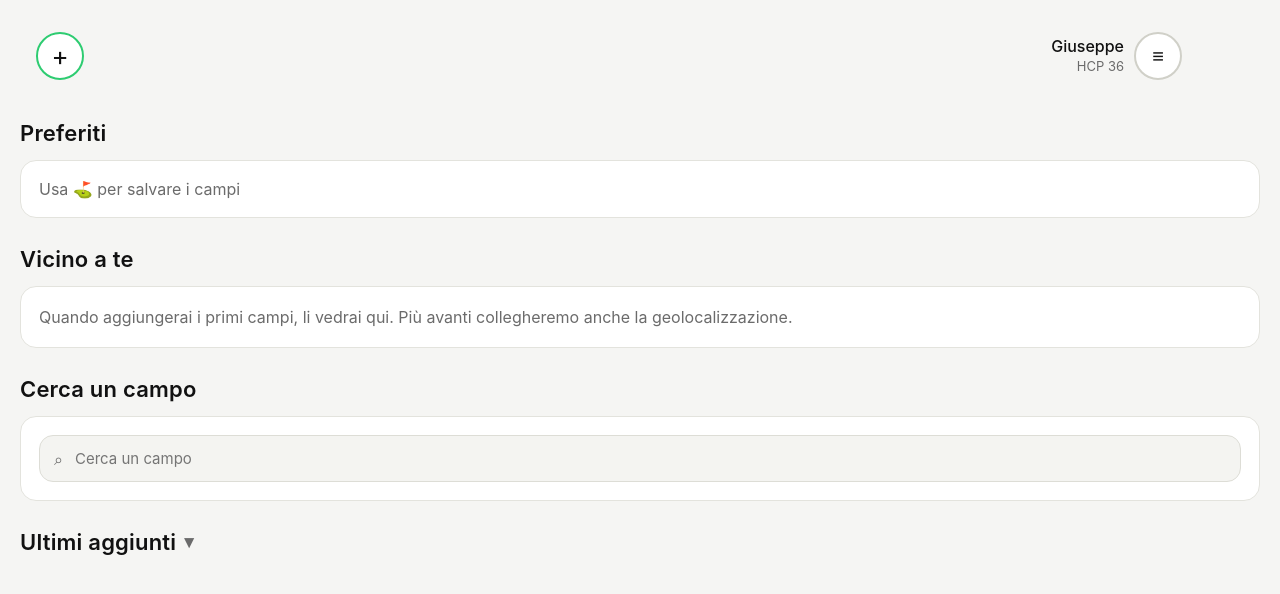
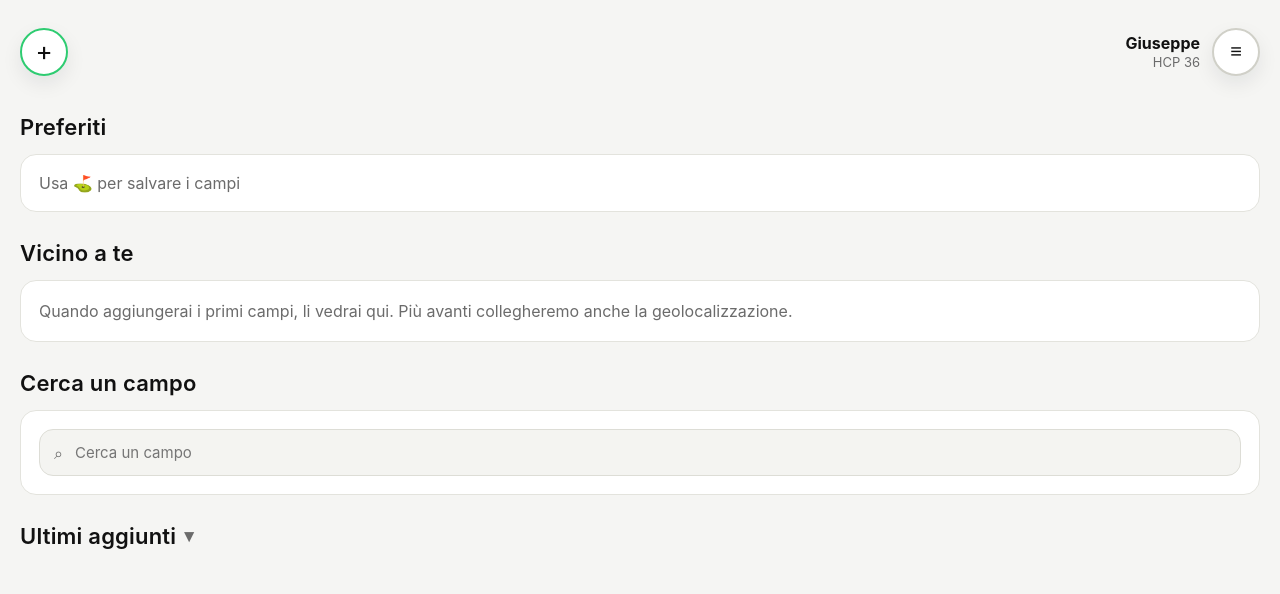
Before and after one commit to giuseppepalazzo/golf-score-app, a React (Create React App) app: page / in a window 1280 px wide. Shown: the top 594 px of the page. Built offline with nearby package versions, Linux system fonts and the light colour scheme.

Commit message:
primo passaggio codex

```diff
--- a/src/App.js
+++ b/src/App.js
@@ -831,11 +831,30 @@ function App() {
     cursor: "pointer"
   });
 
-const favoriteIconStyle = (isFav) => ({
+  const homeHeaderStyle = {
+    display: "grid",
+    gridTemplateColumns: "48px 1fr auto",
+    alignItems: "center",
+    columnGap: "12px",
+    paddingTop: "8px",
+    paddingBottom: "10px",
+    marginBottom: "24px"
+  };
+
+  const centeredHeaderStyle = {
+    display: "grid",
+    gridTemplateColumns: "48px 1fr 48px",
+    alignItems: "center",
+    columnGap: "12px",
+    paddingTop: "8px",
+    paddingBottom: "10px",
+    marginBottom: "24px"
+  };
+
+  const headerCircleButtonBaseStyle = {
     width: "48px",
     height: "48px",
     borderRadius: "24px",
-  border: `2px solid ${isFav ? colors.green : colors.borderStrong}`,
     backgroundColor: colors.card,
     color: colors.text,
     cursor: "pointer",
@@ -846,9 +865,51 @@ const favoriteIconStyle = (isFav) => ({
     padding: 0,
     lineHeight: 1,
     flexShrink: 0,
-  marginLeft: "-2px",
-marginRight: "-2px"
+    boxSizing: "border-box",
+    boxShadow: isLight
+      ? "0 8px 20px rgba(17, 24, 39, 0.08)"
+      : "0 10px 24px rgba(0, 0, 0, 0.34)"
+  };
+
+  const headerCircleButtonStyle = ({
+    borderColor = colors.borderStrong,
+    fontSize = "22px"
+  } = {}) => ({
+    ...headerCircleButtonBaseStyle,
+    border: `2px solid ${borderColor}`,
+    fontSize
   });
+
+  const favoriteIconStyle = (isFav) =>
+    headerCircleButtonStyle({
+      borderColor: isFav ? colors.green : colors.borderStrong,
+      fontSize: "22px"
+    });
+
+  const headerTitleTextStyle = {
+    fontSize: "18px",
+    fontWeight: 700,
+    color: colors.text,
+    textAlign: "center"
+  };
+
+  const homeHeaderInfoWrapStyle = {
+    display: "flex",
+    alignItems: "center",
+    justifyContent: "flex-end",
+    gap: "12px",
+    minWidth: 0
+  };
+
+  const homeHeaderIdentityStyle = {
+    display: "flex",
+    flexDirection: "column",
+    alignItems: "flex-end",
+    justifyContent: "center",
+    minWidth: 0,
+    textAlign: "right",
+    lineHeight: 1.15
+  };
 
   const cardStyle = {
     backgroundColor: colors.card,
@@ -929,58 +990,26 @@ marginRight: "-2px"
           fontFamily: appFont
         }}
       >
-<div
-  style={{
-    display: "grid",
-    gridTemplateColumns: "48px 1fr 48px",
-    alignItems: "center",
-    columnGap: "12px",
-    marginBottom: "24px",
-    paddingTop: "16px",
-paddingBottom: "16px"
-  }}
->
+        <div style={centeredHeaderStyle}>
           <button
             onClick={closeCourse}
-    style={{
-      width: "48px",
-      height: "48px",
-      borderRadius: "24px",
-      border: `2px solid ${colors.borderStrong}`,
-      backgroundColor: colors.card,
-      color: colors.text,
-      fontSize: "22px",
-      cursor: "pointer",
-      fontFamily: appFont,
-      display: "flex",
-      alignItems: "center",
-      justifyContent: "center",
-      padding: 0,
-      lineHeight: 1,
-      flexShrink: 0,
-      marginLeft: "-2px",
-marginRight: "-2px"
-    }}
-  >
-    <span style={{ fontSize: "24px", lineHeight: 1 }}>←</span>
-  </button>
-
-  <div
-    style={{
-      fontSize: "16px",
-      fontWeight: 500,
-      textAlign: "center"
-    }}
-  >
-    Imposta il giro
-  </div>
-
-  <div style={{ width: "48px", height: "48px" }} />
-</div>
-
-        <div
-          style={{
-            marginTop: "24px",
+            style={headerCircleButtonStyle()}
+            aria-label="Torna indietro"
+          >
+            <span
+              style={{ fontSize: "23px", lineHeight: 1, transform: "translateX(-1px)" }}
+            >
+              ←
+            </span>
+          </button>
+
+          <div style={headerTitleTextStyle}>Imposta il giro</div>
+
+          <div aria-hidden="true" />
+        </div>
+
+        <div
+          style={{
             padding: "18px",
             backgroundColor: colors.card,
             border: `1px solid ${colors.border}`,
@@ -1126,58 +1155,37 @@ marginRight: "-2px"
           fontFamily: appFont
         }}
       >
-        <div
-   style={{
-  display: "grid",
-  gridTemplateColumns: "48px 1fr 48px",
-  alignItems: "center",
-  columnGap: "12px",
-  paddingTop: "16px",
-paddingBottom: "16px"
-}}
-        >
+        <div style={centeredHeaderStyle}>
           <button
             onClick={closeCourse}
-           style={{
-  width: "48px",
-  height: "48px",
-  borderRadius: "24px",
-  border: `2px solid ${colors.borderStrong}`,
-  backgroundColor: colors.card,
-  color: colors.text,
-  fontSize: "22px",
-  cursor: "pointer",
-  fontFamily: appFont,
-  display: "flex",
-  alignItems: "center",
-  justifyContent: "center",
-  padding: 0,
-  lineHeight: 1,
-  flexShrink: 0,
-  marginLeft: "-2px",
-marginRight: "-2px"
-
-}}
+            style={headerCircleButtonStyle()}
+            aria-label="Torna alla home"
+          >
+            <span
+              style={{ fontSize: "23px", lineHeight: 1, transform: "translateX(-1px)" }}
             >
               ←
-          </button>
-
-          <div style={{ fontSize: "16px", fontWeight: 500, textAlign: "center" }}>
-  Scorecard
-</div>
+            </span>
+          </button>
+
+          <div style={headerTitleTextStyle}>Scorecard</div>
 
           <div
             onClick={() => toggleFavorite(openedCourse.id)}
             style={favoriteIconStyle(openedCourse.favorite)}
             title="Preferito"
-          >
+            aria-label={
+              openedCourse.favorite ? "Rimuovi dai preferiti" : "Aggiungi ai preferiti"
+            }
+          >
+            <span style={{ fontSize: "20px", lineHeight: 1, transform: "translateY(-1px)" }}>
               ⛳️
-          </div>
-        </div>
-
-        <div
-          style={{
-            marginTop: "24px",
+            </span>
+          </div>
+        </div>
+
+        <div
+          style={{
             padding: "18px",
             backgroundColor: colors.card,
             border: `1px solid ${colors.border}`,
@@ -1629,66 +1637,33 @@ marginRight: "-2px"
         fontFamily: appFont
       }}
     >
-      <div
-     style={{
-  display: "grid",
-gridTemplateColumns: "48px 1fr 48px",
-alignItems: "center",
-  gap: "12px",
-
-  paddingLeft: "18px",
-  paddingRight: "18px",
-  paddingTop: "12px",
-paddingBottom: "12px"
-}}
-      >
+      <div style={homeHeaderStyle}>
         <button
           onClick={openDialog}
-style={{
-  width: "48px",
-  height: "48px",
-  borderRadius: "24px",
-  border: `2px solid ${colors.green}`,
-  backgroundColor: colors.card,
-  color: colors.text,
-  cursor: "pointer",
-  fontFamily: appFont,
-  fontSize: "26px",
-  display: "flex",
-  alignItems: "center",
-  justifyContent: "center",
-  padding: 0,
-  lineHeight: 1,
-  flexShrink: 0,
-  marginLeft: "-2px",
-marginRight: "-2px"
-}}
-        >
+          style={headerCircleButtonStyle({
+            borderColor: colors.green,
+            fontSize: "26px"
+          })}
+          aria-label="Aggiungi campo"
+        >
+          <span style={{ fontSize: "26px", lineHeight: 1, transform: "translateY(-1px)" }}>
             +
-        </button>
-
-        <div
-          style={{
-            flex: 1,
-            textAlign: "right",
-            lineHeight: 1.2,
-            display: "flex",
-            justifyContent: "flex-end",
-            alignItems: "center",
-            gap: "10px"
-          }}
-        >
-          <div>
+          </span>
+        </button>
+
+        <div aria-hidden="true" />
+
+        <div style={homeHeaderInfoWrapStyle}>
+          <div style={homeHeaderIdentityStyle}>
             <div
               style={{
                 fontSize: "16px",
-                fontWeight: 500,
+                fontWeight: 700,
                 color: colors.text
               }}
             >
               {userProfile.firstName}
             </div>
-
             <div
               style={{
                 marginTop: "3px",
@@ -1702,27 +1677,15 @@ marginRight: "-2px"
 
           <button
             onClick={() => setShowSettings(true)}
-        style={{
-  width: "48px",
-  height: "48px",
-  borderRadius: "24px",
-  border: `2px solid ${colors.borderStrong}`,
-  backgroundColor: colors.card,
-  color: colors.text,
-  cursor: "pointer",
-  fontFamily: appFont,
-  fontSize: "20px",
-  display: "flex",
-  alignItems: "center",
-  justifyContent: "center",
-  padding: 0,
-  lineHeight: 1,
-  flexShrink: 0
-
-}}
+            style={headerCircleButtonStyle({ fontSize: "20px" })}
             title="Impostazioni"
-          >
-            <span style={{ fontSize: "20px", lineHeight: 1 }}>≡</span>
+            aria-label="Apri impostazioni"
+          >
+            <span
+              style={{ fontSize: "20px", lineHeight: 1, transform: "translateY(-1px)" }}
+            >
+              ≡
+            </span>
           </button>
         </div>
       </div>
```
Also changed, not shown: 2 other files (tests, documents, lock files or other folders). Lines whose indentation alone changed are shown as unchanged.
